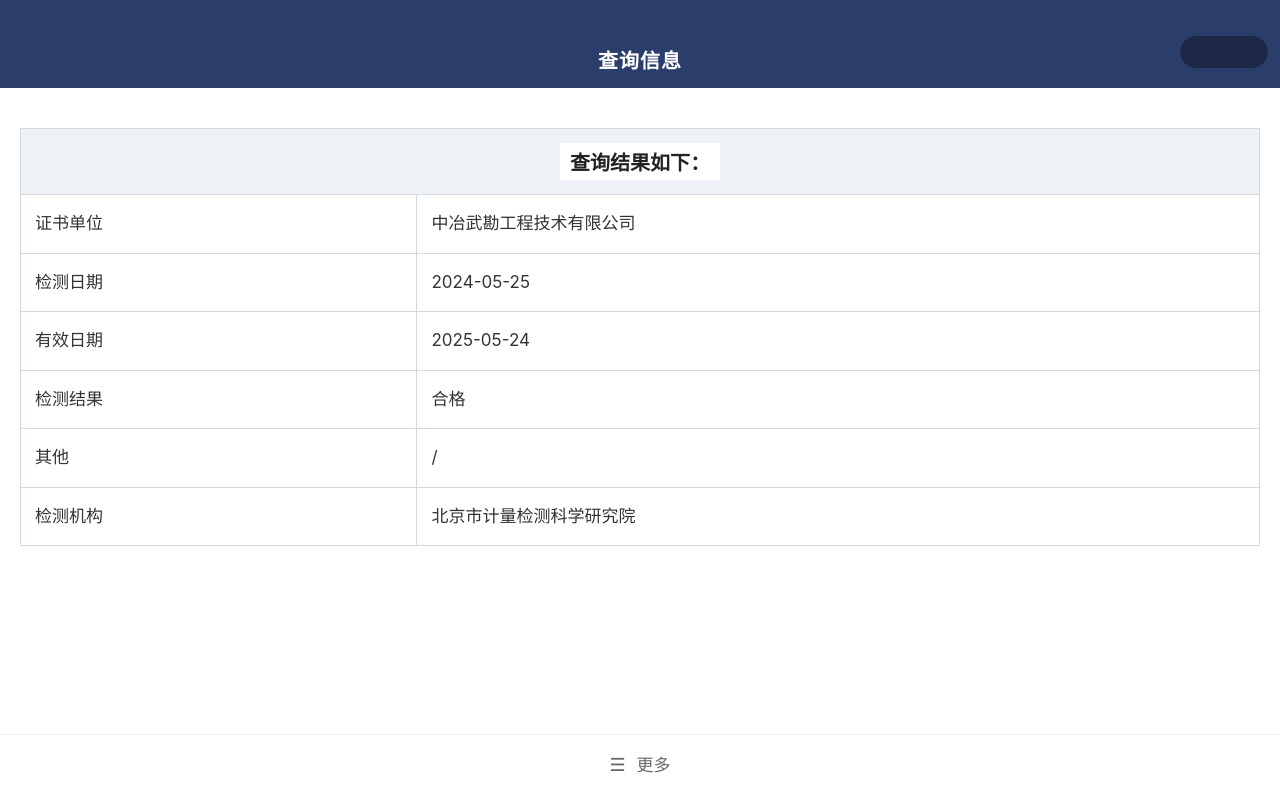
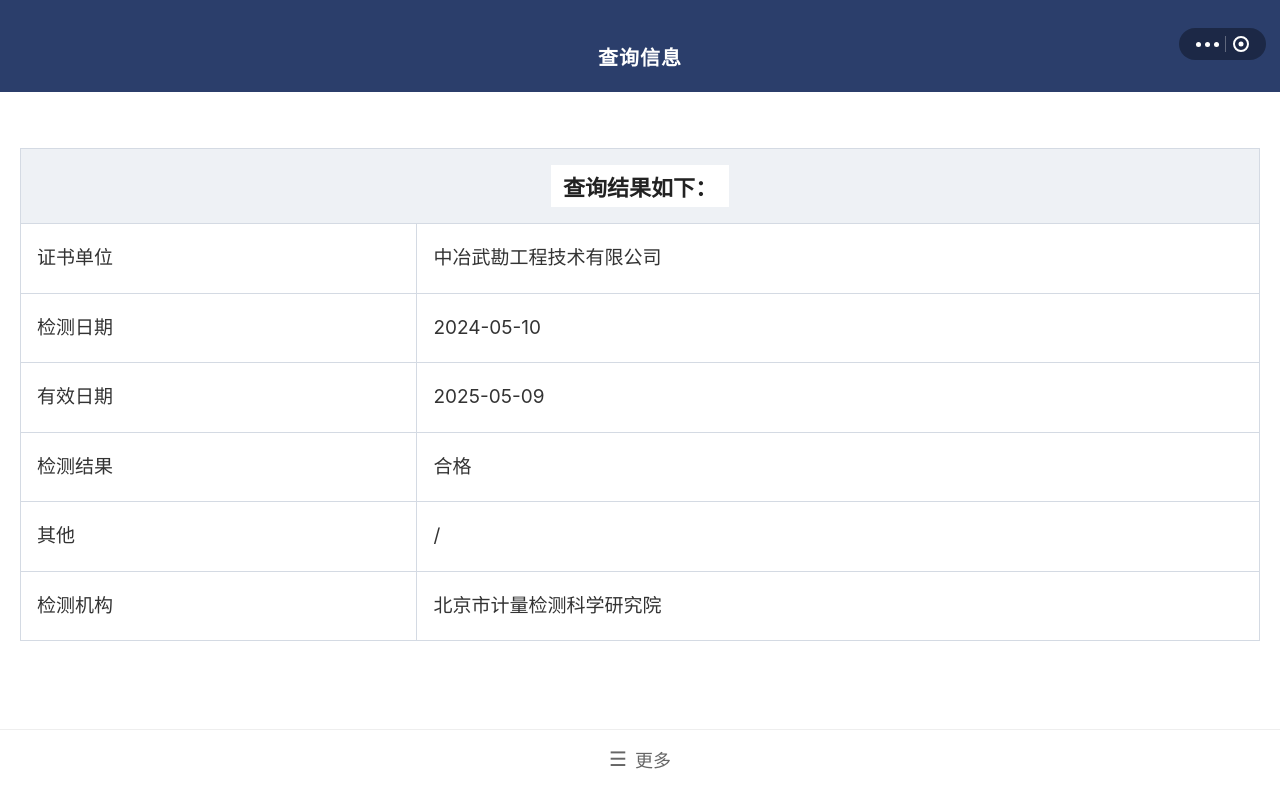
Before and after one commit to Theshackles/cert, a plain HTML site: page index.html in a window 1280 px wide. Drawn offline with Linux system fonts and the light colour scheme.

Commit message:
Add files via upload

```diff
--- a/index.html
+++ b/index.html
@@ -14,16 +14,16 @@
     -webkit-font-smoothing: antialiased;
   }
 
-  /* 顶部导航栏 */
+  /* 顶部导航栏 - 模拟微信小程序导航栏 */
   .header {
     width: 100%;
-    height: 88px;
+    height: 92px;
     background: #2b3e6b;
     display: flex;
-    align-items: flex-end;
+    align-items: center;
     justify-content: center;
-    padding-bottom: 14px;
     position: relative;
+    padding-top: 20px;
   }
   .header h1 {
     color: #fff;
@@ -31,20 +31,77 @@
     font-weight: 600;
     letter-spacing: 1px;
   }
-  /* 右上角胶囊按钮装饰 */
+  /* 右上角微信小程序胶囊按钮 */
   .header .capsule {
     position: absolute;
-    top: 36px;
-    right: 12px;
-    width: 88px;
+    top: 28px;
+    right: 14px;
+    width: 87px;
     height: 32px;
     background: rgba(0,0,0,0.35);
     border-radius: 16px;
+    display: flex;
+    align-items: center;
+    justify-content: space-around;
+    overflow: hidden;
+  }
+  .header .capsule .dots {
+    display: flex;
+    align-items: center;
+    gap: 4px;
+    padding-left: 14px;
+  }
+  .header .capsule .dots span {
+    width: 5px;
+    height: 5px;
+    border-radius: 50%;
+    background: #fff;
+  }
+  .header .capsule .divider {
+    width: 1px;
+    height: 16px;
+    background: rgba(255,255,255,0.3);
+  }
+  .header .capsule .circle {
+    width: 16px;
+    height: 16px;
+    border: 2px solid #fff;
+    border-radius: 50%;
+    margin-right: 14px;
+    position: relative;
+  }
+  .header .capsule .circle::after {
+    content: '';
+    position: absolute;
+    top: 50%;
+    left: 50%;
+    transform: translate(-50%, -50%);
+    width: 5px;
+    height: 5px;
+    border-radius: 50%;
+    background: #fff;
   }
 
   /* 内容区 */
   .content {
-    padding: 40px 20px 0 20px;
+    padding: 56px 20px 0 20px;
+  }
+
+  /* 查询结果如下 标题行 */
+  .result-header {
+    background: #eef1f5;
+    text-align: center;
+    padding: 16px 0;
+    border: 1px solid #d4dae3;
+    border-bottom: none;
+  }
+  .result-header span {
+    display: inline-block;
+    background: #fff;
+    padding: 5px 12px;
+    font-size: 22px;
+    font-weight: 600;
+    color: #222;
   }
 
   /* 表格 */
@@ -60,8 +117,8 @@
     border-bottom: none;
   }
   .table td {
-    padding: 16px 14px;
-    font-size: 17px;
+    padding: 20px 16px;
+    font-size: 19px;
     color: #333;
     line-height: 1.5;
     vertical-align: middle;
@@ -73,23 +130,6 @@
     font-weight: 400;
   }
 
-  /* 查询结果如下 标题行 */
-  .result-header {
-    background: #eef1f5;
-    text-align: center;
-    padding: 14px 0;
-    border: 1px solid #d4dae3;
-    border-bottom: none;
-  }
-  .result-header span {
-    display: inline-block;
-    background: #fff;
-    padding: 4px 10px;
-    font-size: 20px;
-    font-weight: 600;
-    color: #222;
-  }
-
   /* 底部更多 */
   .footer {
     position: fixed;
@@ -97,22 +137,32 @@
     left: 0;
     right: 0;
     text-align: center;
-    padding: 16px 0 24px 0;
+    padding: 16px 0 28px 0;
     background: #fff;
     border-top: 1px solid #eee;
     color: #666;
-    font-size: 17px;
+    font-size: 18px;
   }
   .footer .icon {
     display: inline-block;
-    margin-right: 6px;
-    font-size: 18px;
+    margin-right: 8px;
+    font-size: 20px;
+    vertical-align: middle;
+  }
+  .footer span {
+    vertical-align: middle;
   }
 </style>
 </head>
 <body>
   <div class="header">
-    <div class="capsule"></div>
+    <div class="capsule">
+      <div class="dots">
+        <span></span><span></span><span></span>
+      </div>
+      <div class="divider"></div>
+      <div class="circle"></div>
+    </div>
     <h1>查询信息</h1>
   </div>
 
@@ -127,11 +177,11 @@
       </tr>
       <tr>
         <td class="label">检测日期</td>
-        <td>2024-05-25</td>
+        <td>2024-05-10</td>
       </tr>
       <tr>
         <td class="label">有效日期</td>
-        <td>2025-05-24</td>
+        <td>2025-05-09</td>
       </tr>
       <tr>
         <td class="label">检测结果</td>
@@ -149,7 +199,7 @@
   </div>
 
   <div class="footer">
-    <span class="icon">&#9776;</span> 更多
+    <span class="icon">&#9776;</span><span>更多</span>
   </div>
 </body>
 </html>
```
